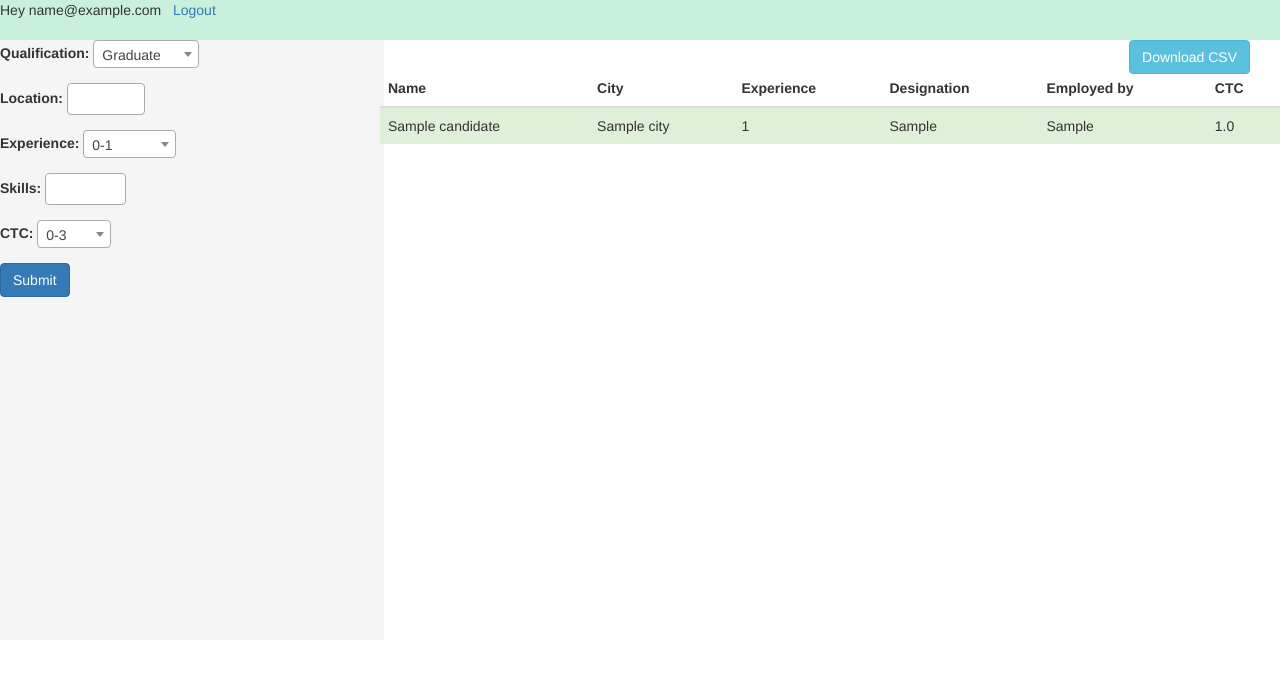
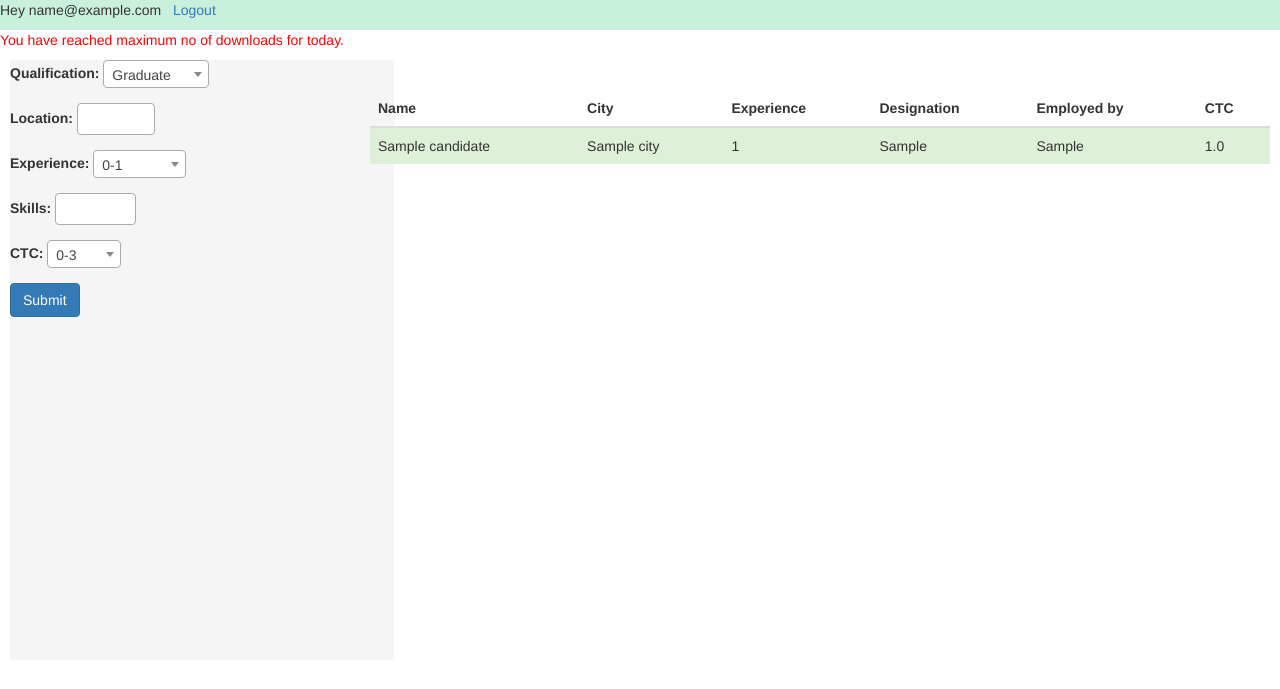
Before and after one commit to vijay-shanker/vidhya, a Django app: template candidate/templates/search.html in a window 1280 px wide. Shown: the top 689 px of the page. Run offline with Django 3.2, Linux system fonts and the light colour scheme; the template is opened without the code that fills it: values that come from a table or form of the project are taken from there, others are empty; a user stored in the database is signed in; tables that the repository leaves empty hold one stand-in row (values such as "Sample post"); some libraries are stand-ins or nearby versions.

Commit message:
max download feature added

```diff
--- a/candidate/models.py
+++ b/candidate/models.py
@@ -1,8 +1,18 @@
 from __future__ import unicode_literals
+import datetime
 from django.utils.translation import ugettext_lazy as _
 from django.db import models
+from django.conf import settings
+# Create your models here.
 
-# Create your models here.
+class DownloadLimits(models.Model):
+    user = models.ForeignKey(settings.AUTH_USER_MODEL)
+    num_count = models.PositiveIntegerField(default=0)
+    date = models.DateField(_('Date'), default=datetime.date.today)
+
+    def __str__(self):
+        return '{}-{}-{}'.format(self.user.email, self.num_count, self.date)
+
 class Skill(models.Model):
     name = models.CharField(_('Skill'), max_length=255)
 
--- a/candidate/templates/search.html
+++ b/candidate/templates/search.html
@@ -11,18 +11,22 @@
 
       </head>
       <body>
-        <div style="background:#C9F0DD none repeat scroll 0% 0%;width:100%;height:40px;margin-top:0px;">
+        <div style="background:#C9F0DD none repeat scroll 0% 0%;width:100%;height:30px;margin-top:0px;">
         	<p>Hey {{request.user.email}} &nbsp;&nbsp;<a href='/accounts/logout/'>Logout</a></p>
         </div>
             <div>
             	{% if candidate_list %}
+            	{% if balance > 0 %}
             	<form method="post" >
             		{% csrf_token %}
             	<button type="submit" class="btn btn-info" style="float:right;margin-right:30px;" id="download_csv_id">Download CSV</button>
             	</form>
+            	{% else %}
+            	<p style="color:red;">You have reached maximum no of downloads for today.</p>
+            	{% endif %}
             	{% endif %}
 
-            <div style="width:30%;height:600px;background-color:#F5F5F5;overflow:hidden;margin-right:30px;">
+            <div style="width:30%;height:600px;background-color:#F5F5F5;overflow:hidden;margin-left:10px;">
 
 
             	<form method="GET" action="." role="form" id="search_form_id">
@@ -50,7 +54,7 @@
             	<button type="submit" class="btn btn-primary">Submit</button>
             	</form>
             </div>
-            <div style="float:right;width:900px;height:600px;margin-top:-570px;">
+            <div style="float:right;width:900px;height:600px;margin-top:-570px;margin-right:10px;">
             	<table class="table">
             		<thead>
             		<tr>
--- a/vidhya/settings.py
+++ b/vidhya/settings.py
@@ -77,6 +77,8 @@ TEMPLATE_LOADERS = (
     'django.template.loaders.app_directories.Loader'
 )
 
+MAX_DOWNLOAD_LIMIT = 10
+
 WSGI_APPLICATION = 'vidhya.wsgi.application'
 
 AUTH_USER_MODEL = 'userprofile.User'
```
Also changed, not shown: candidate/views.py (+26 -3 lines), requirements.txt (added, +7 -0 lines), candidate/migrations/0006_auto_20160528_1943.py (added), candidate/migrations/0007_remove_downloadlimits_counter.py (added), candidate/migrations/0008_downloadlimits_num_count.py (added), 2 other files.
